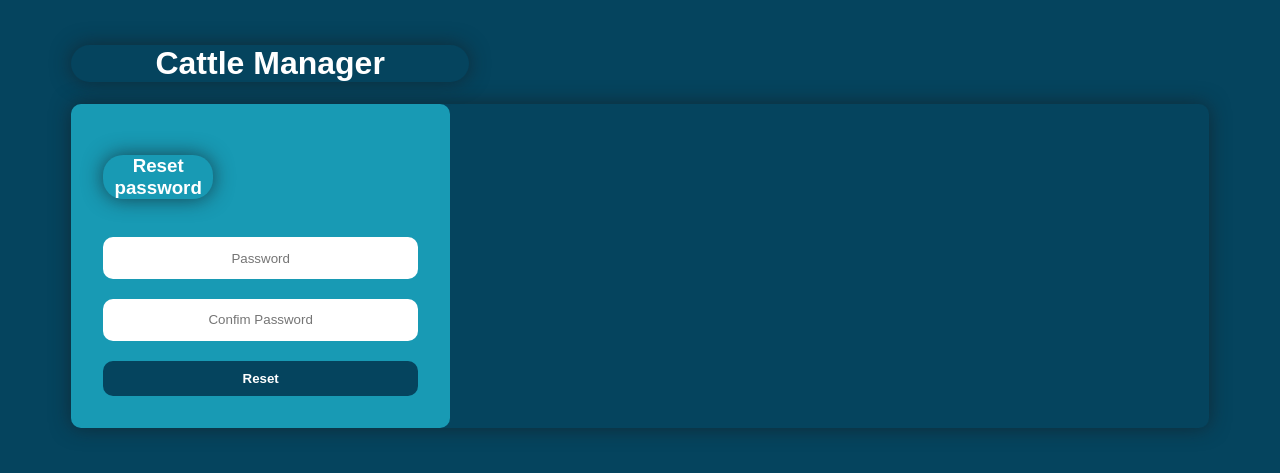
After one commit to jb-tech1999/cattle_manager, a PHP site: page /reset_password.php in a window 1280 px wide. The commit adds this page. Shown: the top 473 px of the page. Run offline with PHP 8.4, Linux system fonts and the light colour scheme; the visitor is signed in with stand-in values (Sample User, id 1); data that the repository does not hold is empty.

Commit message:
can now reset password

```diff
--- a/config.php
+++ b/config.php
@@ -3,7 +3,7 @@
     //Fill in your own credentials
    // $link = mysqli_connect('host', 'user', 'password' , 'database');
     $mysqli = new mysqli('localhost', 'root', '' , 'cattle_manager');
-    $con = mysql_connect('localhost', 'root', '' , 'cattle_manager');
+    $con = mysqli_connect('localhost', 'root', '' , 'cattle_manager');
 
 
     //check connection
--- a/index.php
+++ b/index.php
@@ -84,7 +84,7 @@
                 $stmt->close();
             }
         }
-        //close ceonnection
+        //close connection
         $mysqli->close();
     }
 
@@ -117,6 +117,7 @@
                         <input type="submit" name="submit"  class="full" value="Login">
                     </p>
                     <p>Don't have an account? <a href="register.php">Click here</a></p>
+                    <p>Forgot password? <a href="mail.php">Click here</a></p>
                </form>
             </div>
         </div>
--- /dev/null
+++ b/reset_password.php
@@ -0,0 +1,99 @@
+<?php
+    session_start();
+
+    //include config file
+    require_once("config.php");
+
+
+    $email = $_SESSION['email'];
+    $password = $password_check = '';
+    $password_err = $password_check_err = '';
+
+    if ($_POST['submit']){
+               //validate password
+            if (empty(trim($_POST['password']))){
+                $password_err = "Please eneter a password";
+            }elseif(strlen(trim($_POST['password'])) < 6){
+                $password_err = "Password must have atleast 6 characters";
+            }else{
+                $password = trim($_POST['password']);
+
+            }
+            //validate confirm password
+             if (empty(trim($_POST['check_password']))){
+                $password_check_err = "Please confirm password";
+            }else{
+                $password_check = trim($_POST['check_password']);
+
+                if (empty($password_err) && ($password != $password_check)){
+                    $password_check_err = "Passwords did not match";
+            }
+        }
+
+        if(empty($password_err) && empty($password_check_err)){
+            $sql = "UPDATE users SET password = ? where email = '$email'";
+
+            if ($stmt = $mysqli->prepare($sql)){
+                $stmt->bind_param('s', $param_password);
+
+                $param_password = password_hash($password, PASSWORD_DEFAULT); //Creates a password hash
+
+                if ($stmt->execute()){
+                    $to = $email;
+                    $subject = "Password reset";
+                    $message = "Your password has been reset";
+                    $headers = "From: Jandé <jandre@cattle-manager.co.za>\r\n";
+                    $headers .= "Reply-To: jandre@cattle-manager.co.za\r\n";
+                    mail($to, $subject, $message, $headers);
+                    header('location: index.php');
+                }else{
+                    echo "Oops! Something went wrong. Please try again later.";
+                }
+            }
+            //close statement
+            $stmt->close();
+
+        }
+        $mysqli->close();
+    }
+
+?>
+
+
+
+
+<!DOCTYPE html>
+<html lang="en">
+<head>
+    <meta charset="UTF-8">
+    <meta name="viewport" content="width=device-width, initial-scale=1.0">
+    <title>Cattle Manager</title>
+    <link rel="stylesheet" href="style.css">
+    <link rel="stylesheet" href="https://cdnjs.cloudflare.com/ajax/libs/animate.css/4.1.1/animate.min.css">
+</head>
+<body>
+    <div class="container">
+        <h1 class="brand animate__animated animate__heartBeat">Cattle Manager</h1>
+        <div class="wrapper" >
+            <div class="insert animate__animated animate__bounceInLeft" >
+               <form action="reset_password.php" method="post" >
+               <h3 class="brand animate__animated animate__heartBeat">Reset password</h3>
+                    <p>
+                         <input type="password"  name="password" placeholder="Password">
+                        <?php echo $password_err;?>
+                    </p>
+                    <p>
+                        <input type="password"  name="check_password" placeholder="Confim Password">
+                        <?php echo $password_check_err;?>
+                    </p>
+                    <p>
+                        <input type="submit" name="submit"  class="full" value="Reset">
+                    </p>
+
+               </form>
+            </div>
+        </div>
+
+    </div>
+</body>
+</html>
--- a/style.css
+++ b/style.css
@@ -69,6 +69,7 @@ a {
 
 a:hover {
     text-shadow: #189AB4;
+    font-size: 20px;
 }
 
 .insert form .full{
```
Also changed, not shown: mail.php (added, +86 -0 lines).
